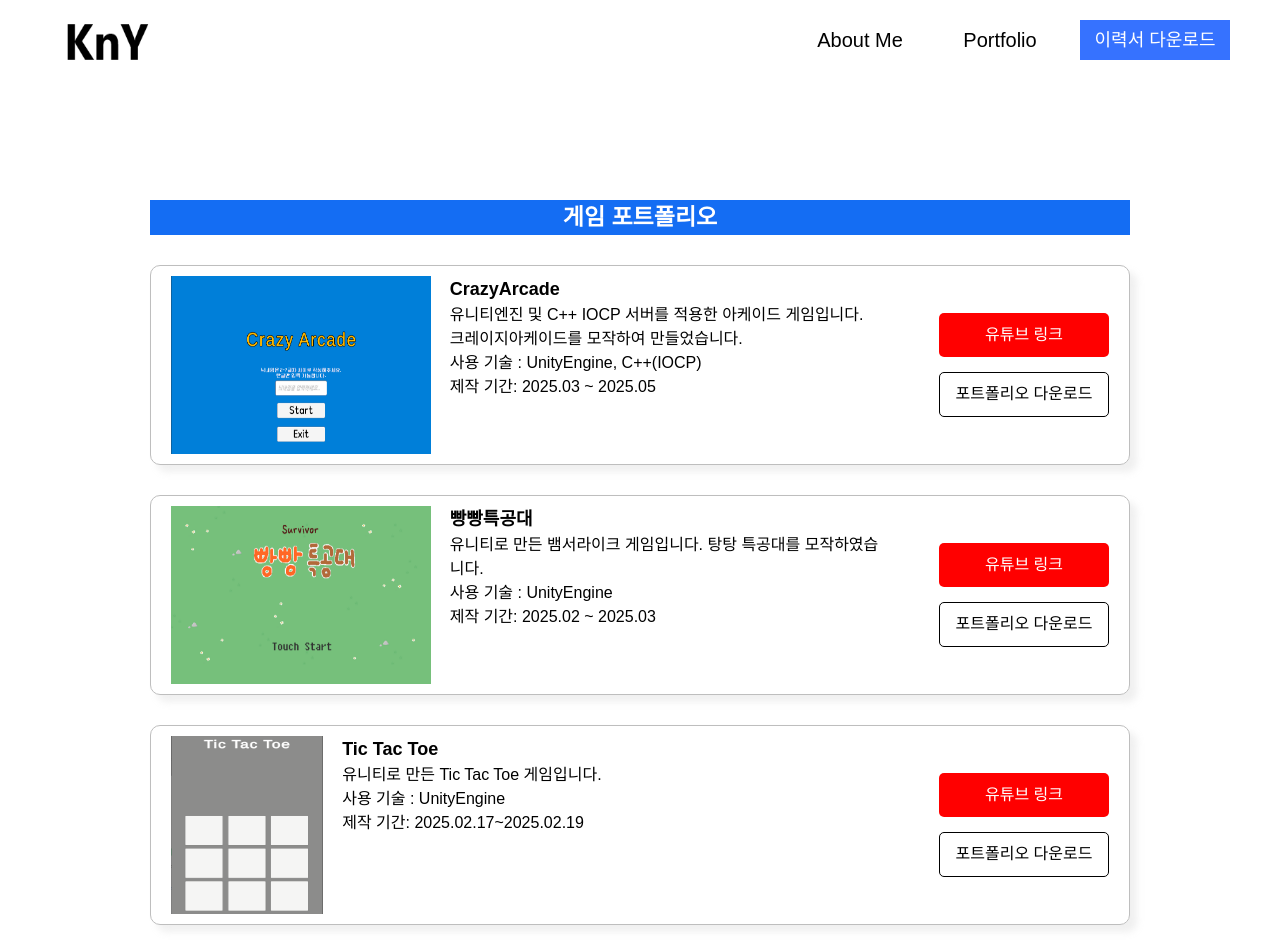
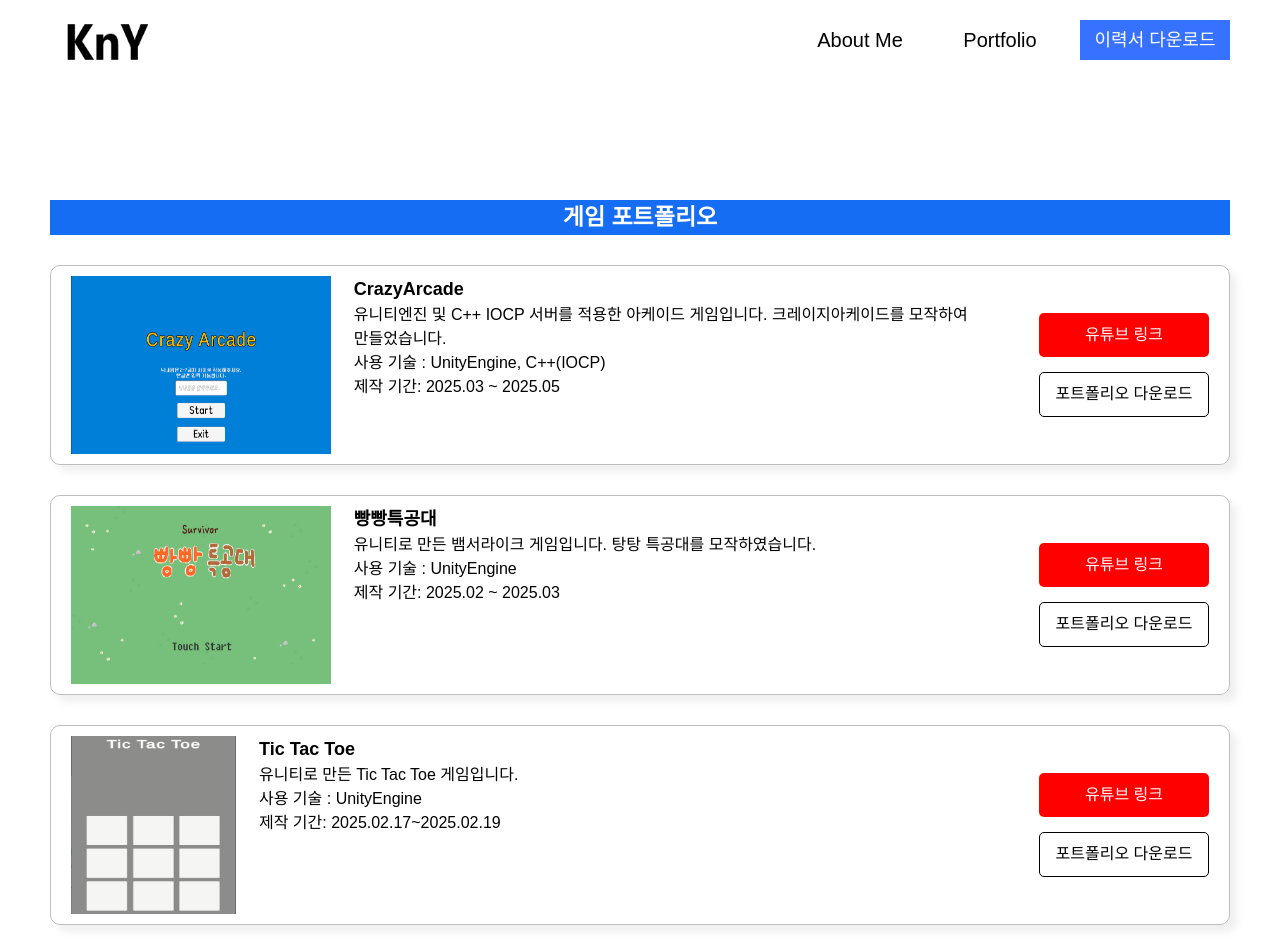
Before and after one commit to jjontteok/MyResumePage, a Next.js app: page /portfolio in a window 1280 px wide. Shown: the top 952 px of the page. Built offline with nearby package versions, Linux system fonts and the light colour scheme.

Commit message:
이력서 홈페이지 3차 수정

```diff
--- a/src/app/info/styles.module.css
+++ b/src/app/info/styles.module.css
@@ -8,7 +8,7 @@
 .image {
   width: 300px;
   height: 450px;
-  margin-right: 30px;
+  margin-right: 20px;
 }
 
 .textarea {
--- a/src/commons/layout/styles.module.css
+++ b/src/commons/layout/styles.module.css
@@ -14,6 +14,6 @@
 
 .content {
   width: 100%;
-  padding: 100px 100px 0px 100px;
+  padding: 100px 0px 0px 0px;
   margin-bottom: 5%;
 }
```
